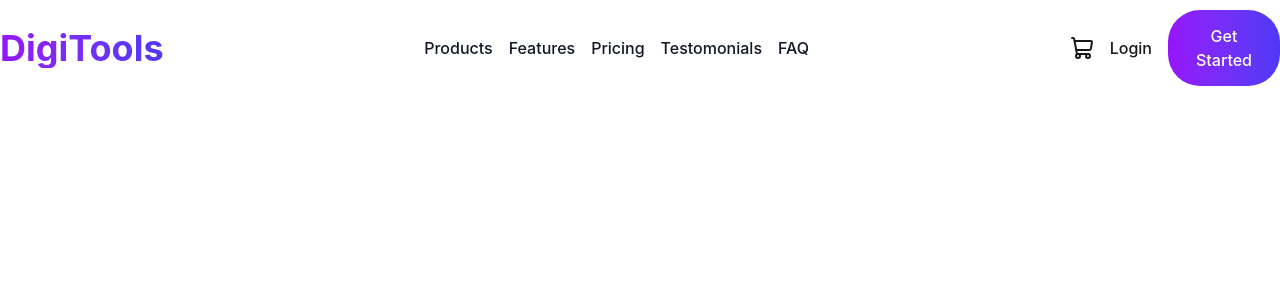
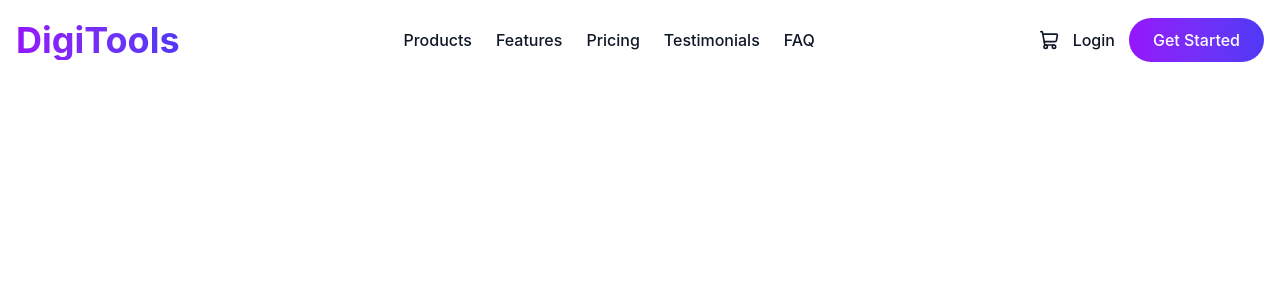
Before and after one commit to shale-taspy/DigiTools, a React (Vite) app: page / in a window 1280 px wide. Shown: the top 300 px of the page. Built offline with nearby package versions, Linux system fonts and the light colour scheme.

Commit message:
Navbar done

```diff
--- a/src/components/Navbar.jsx
+++ b/src/components/Navbar.jsx
@@ -1,33 +1,83 @@
-import { ShoppingCart } from "lucide-react";
+import { useState } from "react";
+import { ShoppingCart, Menu, X } from "lucide-react";
 
 const Navbar = () => {
-  const links = [
-    <li className="list-none">Products</li>,
-    <li className="list-none">Features</li>,
-    <li className="list-none">Pricing</li>,
-    <li className="list-none">Testomonials</li>,
-    <li className="list-none">FAQ</li>,
-  ]
+  const [isOpen, setIsOpen] = useState(false);
+  // Links
+  const links = (
+    <>
+      <li className="list-none hover:text-[#4F39F6] cursor-pointer transition">
+        Products
+      </li>
+      <li className="list-none hover:text-[#4F39F6] cursor-pointer transition">
+        Features
+      </li>
+      <li className="list-none hover:text-[#4F39F6] cursor-pointer transition">
+        Pricing
+      </li>
+      <li className="list-none hover:text-[#4F39F6] cursor-pointer transition">
+        Testimonials
+      </li>
+      <li className="list-none hover:text-[#4F39F6] cursor-pointer transition">
+        FAQ
+      </li>
+    </>
+  );
+
   return (
-    <div className="min-h-24 w-full flex justify-between items-center text-center mx-auto container">
-      {/*Logo*/}
+    <nav className="w-full bg-white  sticky top-0 z-50">
+      <div className="container mx-auto px-4 min-h-20 flex justify-between items-center">
+        {/* Logo */}
         <div>
-        <h1 className="bg-gradient-to-l from-[#4F39F6] to-[#9514FA] bg-clip-text text-transparent text-4xl font-bold">DigiTools</h1>
+          <h1 className="bg-gradient-to-l from-[#4F39F6] to-[#9514FA] bg-clip-text text-transparent text-3xl md:text-4xl font-bold cursor-pointer">
+            DigiTools
+          </h1>
         </div>
         {/*Links*/}
-      <div className="flex gap-4 font-medium text-[#101727]">
+        <div className="hidden md:flex gap-6 font-medium text-[#101727]">
           {links}
         </div>
-      {/*Cart and button*/}
-      <div className="flex gap-4 items-center">
-        {/*Button*/}
-        <div className="flex gap-4 font-medium">
-          <ShoppingCart />
-          Login
+        {/*Button and Get Started*/}
+        <div className="hidden md:flex gap-3.5 items-center">
+          <div className="flex gap-2 items-center font-medium text-[#101727] cursor-pointer">
+            <ShoppingCart className="w-5 h-5" />
+
           </div>
-        <button className="bg-gradient-to-l from-[#4F39F6] to-[#9514FA] p-3.5 w-28 text-white font-medium rounded-4xl">Get Started</button>
+          <h1 className="font-medium text-[#101727] cursor-pointer hover:text-[#4F39F6] transition">Login</h1>
+          <button className="bg-gradient-to-l from-[#4F39F6] to-[#9514FA] px-6 py-2.5 text-white font-medium rounded-full hover:opacity-90 transition">
+            Get Started
+          </button>
+        </div>
+
+        <div className="md:hidden flex items-center gap-4">
+          <div className="flex gap-1 items-center font-medium text-[#101727]">
+            <ShoppingCart className="w-5 h-5" />
+          </div>
+          <button
+            onClick={() => setIsOpen((prev) => !prev)}
+            className="text-[#101727] p-1 rounded-md focus:outline-none"
+          >
+            {isOpen ? <X className="w-7 h-7" /> : <Menu className="w-7 h-7" />}
+          </button>
         </div>
       </div>
+      {/*Responsive state management*/}
+      {isOpen && (
+        <div className="md:hidden bg-white border-t border-slate-100 px-6 py-6 space-y-4 shadow-lg animate-fade-in">
+          <div className="flex flex-col gap-4 font-medium text-[#101727]">
+            {links}
+          </div>
+          <div className="pt-4 border-t border-slate-100 flex flex-col gap-3">
+            <button className="w-full text-center font-medium text-[#101727] py-2">
+              Login
+            </button>
+            <button className="w-full bg-gradient-to-l from-[#4F39F6] to-[#9514FA] py-3 text-white font-medium rounded-full">
+              Get Started
+            </button>
+          </div>
+        </div>
+      )}
+    </nav>
   );
 };
 
```
Lines whose indentation alone changed are shown as unchanged.
